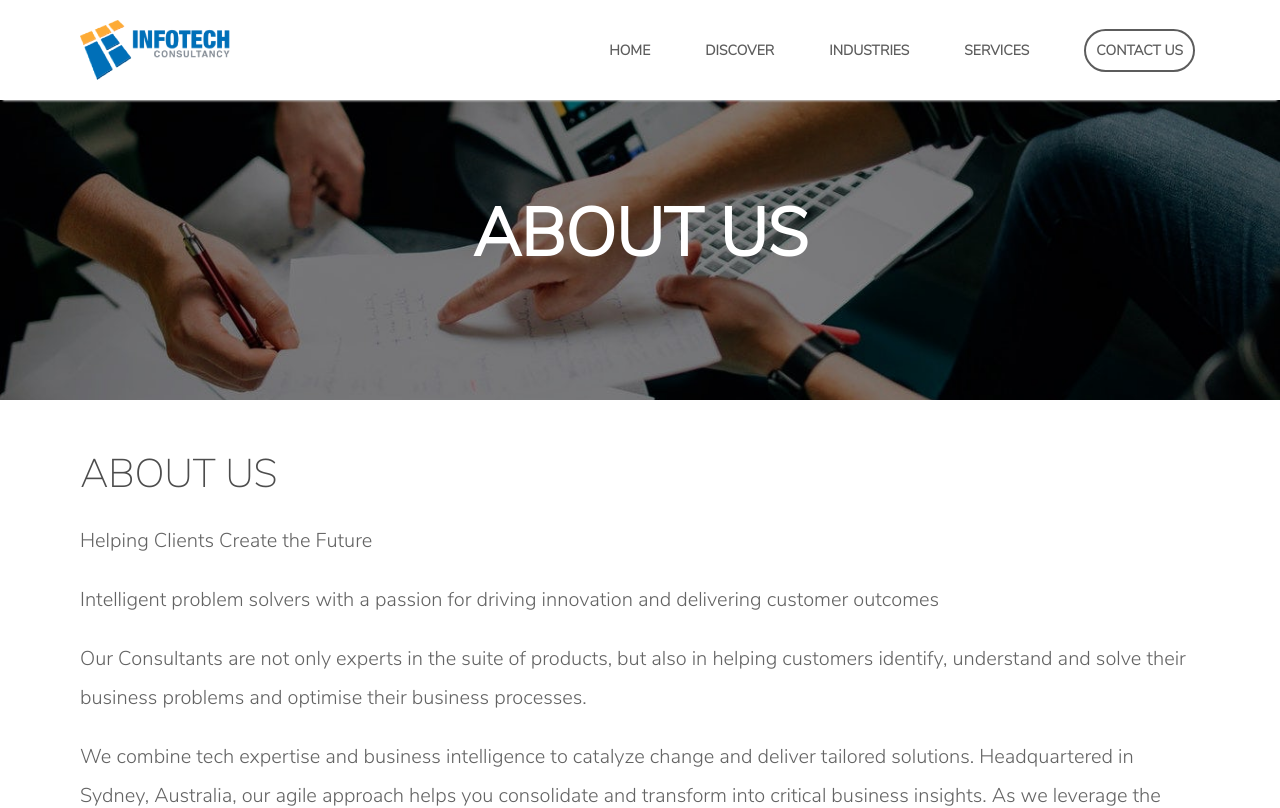
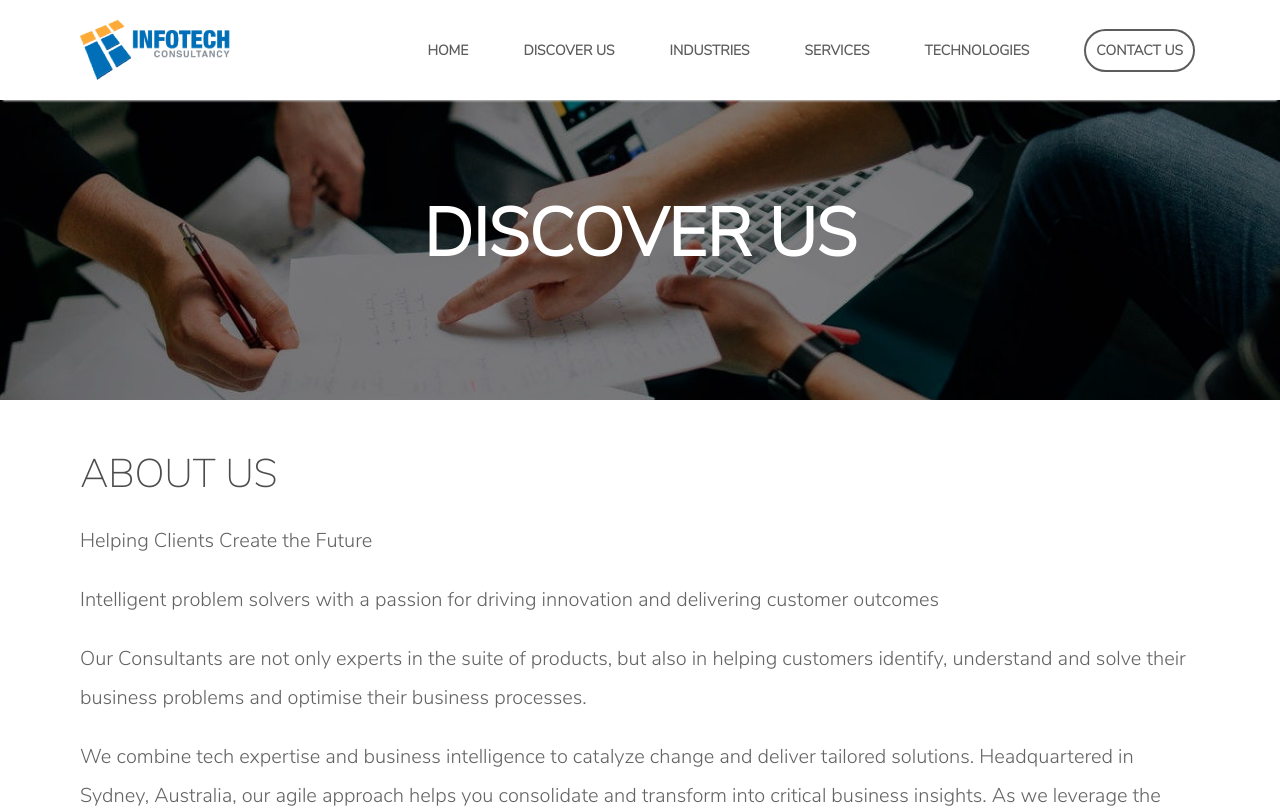
Before and after one commit to sharathvignesh/inf-tch, a React (Create React App) app: page /discover in a window 1280 px wide. Shown: the top 808 px of the page. Built offline with nearby package versions, Linux system fonts and the light colour scheme.

Commit message:
About us to Discover us & Static text edited

```diff
--- a/src/components/About/Banner.js
+++ b/src/components/About/Banner.js
@@ -5,7 +5,7 @@ class Banner extends Component {
   render () {
     return (
         <div className='hero-other-pages'>
-          <h1>ABOUT US</h1>
+          <h1>DISCOVER US</h1>
         </div>
     )
   }
--- a/src/components/About/Whatwedo.js
+++ b/src/components/About/Whatwedo.js
@@ -6,7 +6,6 @@ class Whatwedo extends Component {
     return (
         <div id='tech-wrapper'>
           <h1>WHAT WE DO?</h1>
-          <p>Helping Clients Create the Future</p>
           <p>Our mission is to help customers achieve their business objectives by providing innovative, best-in-class consulting, IT solutions and services and to make it a joy for all stakeholders to work with us.</p>
           <p>We ensure the highest levels of certainty and satisfaction through a deep-set commitment to our clients.</p>
           <p>We function as a full stakeholder to business, offering a consulting-led approach with an integrated portfolio of technology led solutions that encompass the entire Enterprise value chain. Our Customer-centric Engagement Model defines how we do engage with you, offering specialized services and solutions that meet the distinct needs of your business.</p>
--- a/src/components/Header/Header.js
+++ b/src/components/Header/Header.js
@@ -39,7 +39,7 @@ class Header extends Component {
     console.log("nav bar");
     return (<div><ul id='mobilenav'>
       <li><Link to='/'>HOME</Link></li>
-      <li><Link to='/discover'>DISCOVER</Link></li>
+      <li><Link to='/discover'>DISCOVER US</Link></li>
       <li><Link to='/industries'>INDUSTRIES</Link><i onClick={this.toggleindSubMenu} style={{'paddingLeft': '30px'}} className="fa fa-chevron-down" aria-hidden="true"></i></li>
         {this.state.indsubMenuFlag ? this.showSubMenuMob('ind') : null}
       <li><Link to='/services'>SERVICES</Link><i onClick={this.toggleservSubMenu} style={{'paddingLeft': '30px'}} className="fa fa-chevron-down" aria-hidden="true"></i></li>
@@ -51,33 +51,33 @@ class Header extends Component {
   }
 
   showSubMenuMob = (menu) => {
-    if(menu == 'ind') {
+    if(menu === 'ind') {
       return (
         <ul id='indus-nav-mob'>
           <li><Link to='/'>HOME</Link></li>
-          <li><Link to='/discover'>DISCOVER</Link></li>
+          <li><Link to='/discover'>DISCOVER US</Link></li>
           <li><Link to='/industries'>INDUSTRIES</Link></li>
           <li><Link to='/services'>SERVICES</Link></li>
           <li><Link to='/contact'>CONTACT US</Link></li>
         </ul>
       );
     }
-    else if (menu == 'serv') {
+    else if (menu === 'serv') {
       return (
         <ul id='indus-nav-serv'>
           <li><Link to='/'>HOME</Link></li>
-          <li><Link to='/discover'>DISCOVER</Link></li>
+          <li><Link to='/discover'>DISCOVER US</Link></li>
           <li><Link to='/industries'>INDUSTRIES</Link></li>
           <li><Link to='/services'>SERVICES</Link></li>
           <li><Link to='/contact'>CONTACT US</Link></li>
         </ul>
       );
     }
-    else if (menu == 'tech') {
+    else if (menu === 'tech') {
       return (
         <ul id='indus-nav-tech'>
           <li><Link to='/'>HOME</Link></li>
-          <li><Link to='/discover'>DISCOVER</Link></li>
+          <li><Link to='/discover'>DISCOVER US</Link></li>
           <li><Link to='/industries'>INDUSTRIES</Link></li>
           <li><Link to='/services'>SERVICES</Link></li>
           <li><Link to='/contact'>CONTACT US</Link></li>
@@ -88,11 +88,12 @@ class Header extends Component {
   indusNav () {
     console.log("indus nav bar");
     return (<div onMouseLeave={this.toggleIndusMenu}><ul id='indus-nav'>
-      <li><Link to='/'>HOME</Link></li>
-      <li><Link to='/discover'>DISCOVER</Link></li>
-      <li><Link to='/industries'>INDUSTRIES</Link></li>
-      <li><Link to='/services'>SERVICES</Link></li>
-      <li><Link to='/contact'>CONTACT US</Link></li>
+      <ul className='navigation'>
+      <li><Link to='/'>BUSINESS</Link></li>
+      <li><Link to='/discover'>RETAIL</Link></li>
+      <li><Link to='/industries'>INSURANCE</Link></li>
+
+      </ul>
     </ul></div>);
   }
 
@@ -101,9 +102,10 @@ class Header extends Component {
       contents = <div>
       <ul className='navigation'>
         <li className=''><Link to='/'>HOME</Link></li>
-        <li className=''><Link to='/discover'>DISCOVER</Link></li>
+        <li className=''><Link to='/discover'>DISCOVER US</Link></li>
         <li className='' onMouseEnter={this.toggleIndusMenu}><Link to='/industries'>INDUSTRIES</Link></li>
         <li className=''><Link to='/services'>SERVICES</Link></li>
+        <li className=''><Link to='/services'>TECHNOLOGIES</Link></li>
         <li className=''><Link to='/contact' id='contact_us_header'>CONTACT US</Link></li>
       </ul>
       <div className='navigation-mobile'>
--- a/src/components/Industries/Branches.js
+++ b/src/components/Industries/Branches.js
@@ -6,7 +6,7 @@ class Branches extends Component {
   render () {
     return (
         <div id='tech-wrapper'>
-          <p>With more than a decade of providing expertise and service, Infotech has established long-term partnerships with clients and customers, who have benefitted from dozens of successfully delivered solutions across diverse industries.</p>
+          <p>Infotech has established long-term partnerships with clients and customers, who have benefitted from dozens of successfully delivered solutions across diverse industries.</p>
            <div className='tech-logo-row'>
              <div className='branches-card' id='banking'>
                 <div>
```
